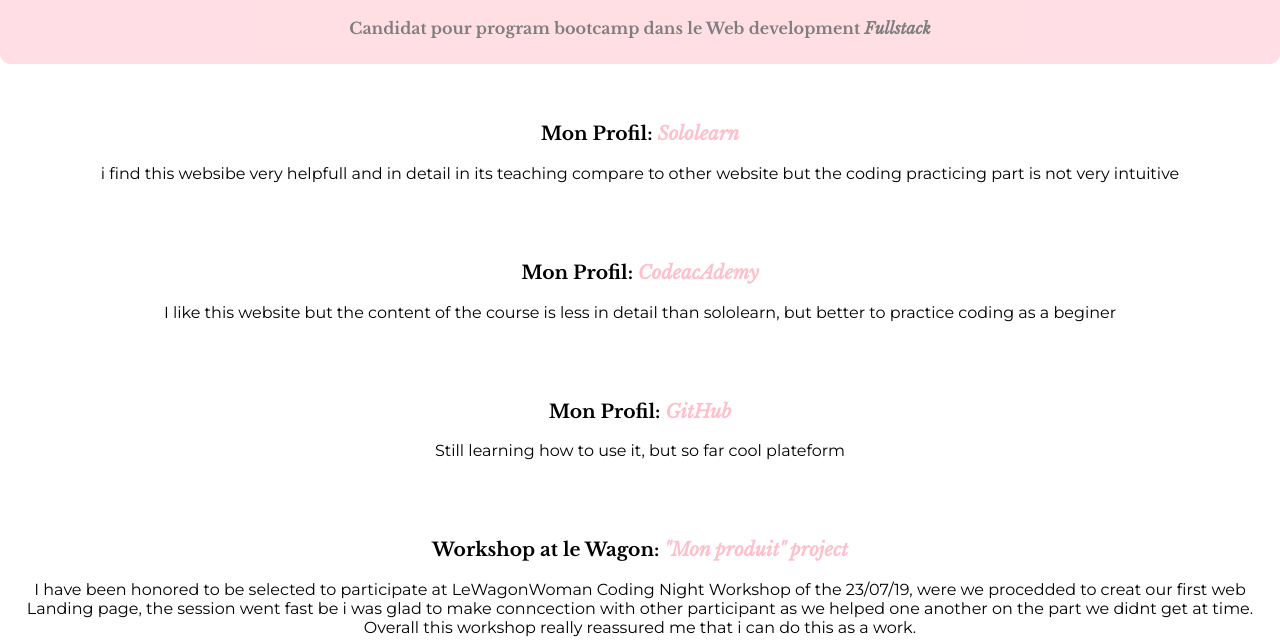
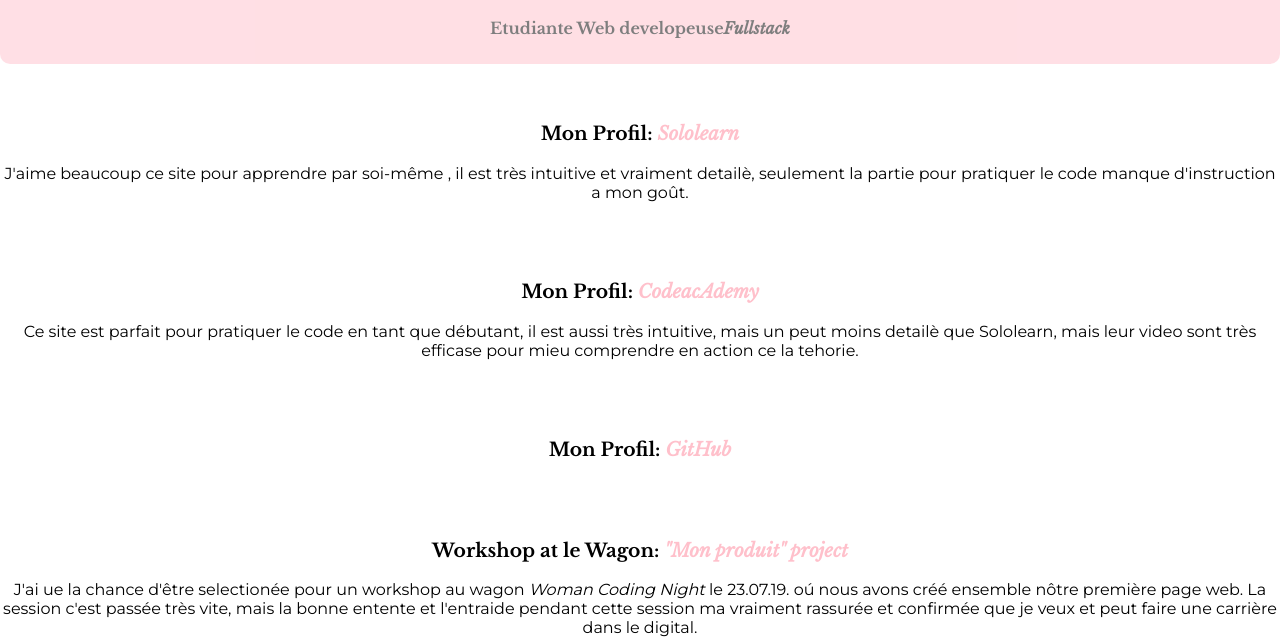
Before and after one commit to leuksna/My-portefolio-1, a plain HTML site: page index.html in a window 1280 px wide. Shown: the part 312-952 px from the top of the page. Drawn offline with nearby package versions, Linux system fonts and the light colour scheme.

Commit message:
Update index.html

```diff
--- a/index.html
+++ b/index.html
@@ -29,7 +29,7 @@
       <div class="intro">
        <h1>Carole Kemayou</h1>
 
-        <h4>Candidat pour program bootcamp dans le Web development <span>Fullstack</span> </h4>
+        <h4>Etudiante Web developeuse<span>Fullstack</span> </h4>
       </div>
     </div>
 
@@ -43,7 +43,7 @@
 
               <h3>Mon Profil: <a href="https://www.sololearn.com/Profile/14862958" target="_blank"><span>Sololearn</span></h3></a>
 
-              <p> i find this websibe very helpfull and in  detail in its teaching compare to other website but the coding practicing part is not very intuitive </p>
+              <p> J'aime beaucoup ce site pour apprendre par soi-même , il est très intuitive et vraiment detailè, seulement la partie pour pratiquer le code manque d'instruction a mon goût. </p>
 
             </div>
 
@@ -59,7 +59,7 @@
 
               <h3>Mon Profil: <a href="https://www.codecademy.com/profiles/Leuksna" target="_blank"><span>CodeacAdemy</span></h3></a>
 
-              <p> I like this website but the content of the course is less in detail than sololearn, but better to practice coding as a beginer</p>
+              <p> Ce site est parfait pour pratiquer le code en tant que débutant, il est aussi très intuitive, mais un peut moins detailè que Sololearn, mais leur video sont très efficase pour mieu comprendre en action ce la tehorie. </p>
 
             </div>
 
@@ -75,7 +75,6 @@
 
               <h3>Mon Profil: <a href="https://github.com/leuksna" target="_blank"><span>GitHub</span></h3></a>
 
-              <p> Still learning how to use it, but so far cool plateform</p>
           </div>
 
           <br/>
@@ -88,7 +87,7 @@
 
               <h3>Workshop at le Wagon: <a href="https://leuksna.github.io/workshop-project-page-lewagon/" target="_blank"><span>"Mon produit" project</span></h3></a>
 
-              <p> I have been honored to be selected to participate at LeWagonWoman Coding Night Workshop of the 23/07/19, were we procedded to creat our first web Landing page, the session went fast be i was glad to make conncection with other participant as we helped one another on the part we didnt get at time. Overall this workshop really reassured me that i can do this as a work.</p>
+              <p> J'ai ue la chance d'être selectionée pour un workshop au wagon <span>Woman Coding Night</span> le 23.07.19. oú nous avons créé ensemble nôtre première page web. La session c'est passée très vite, mais la bonne entente et l'entraide pendant cette session ma vraiment rassurée et confirmée que je veux et peut faire une carrière dans le digital.</p>
 
             </div>
 
```
